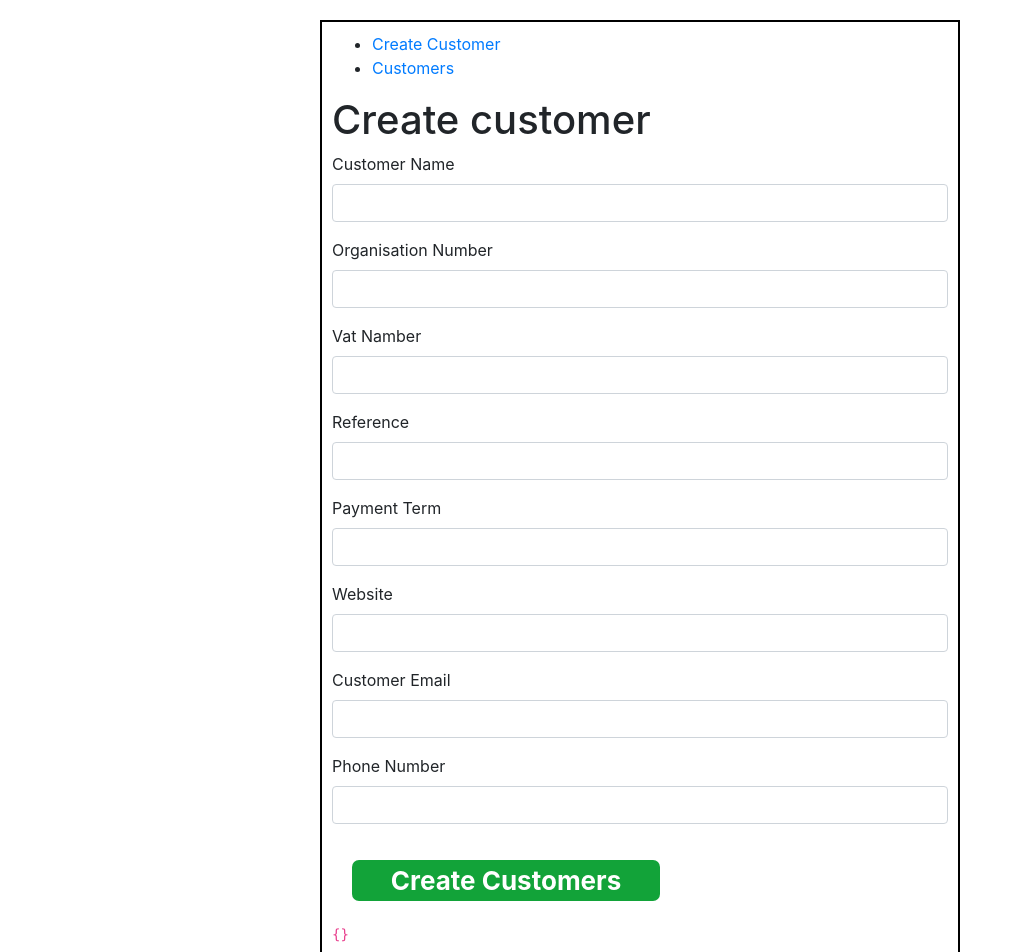
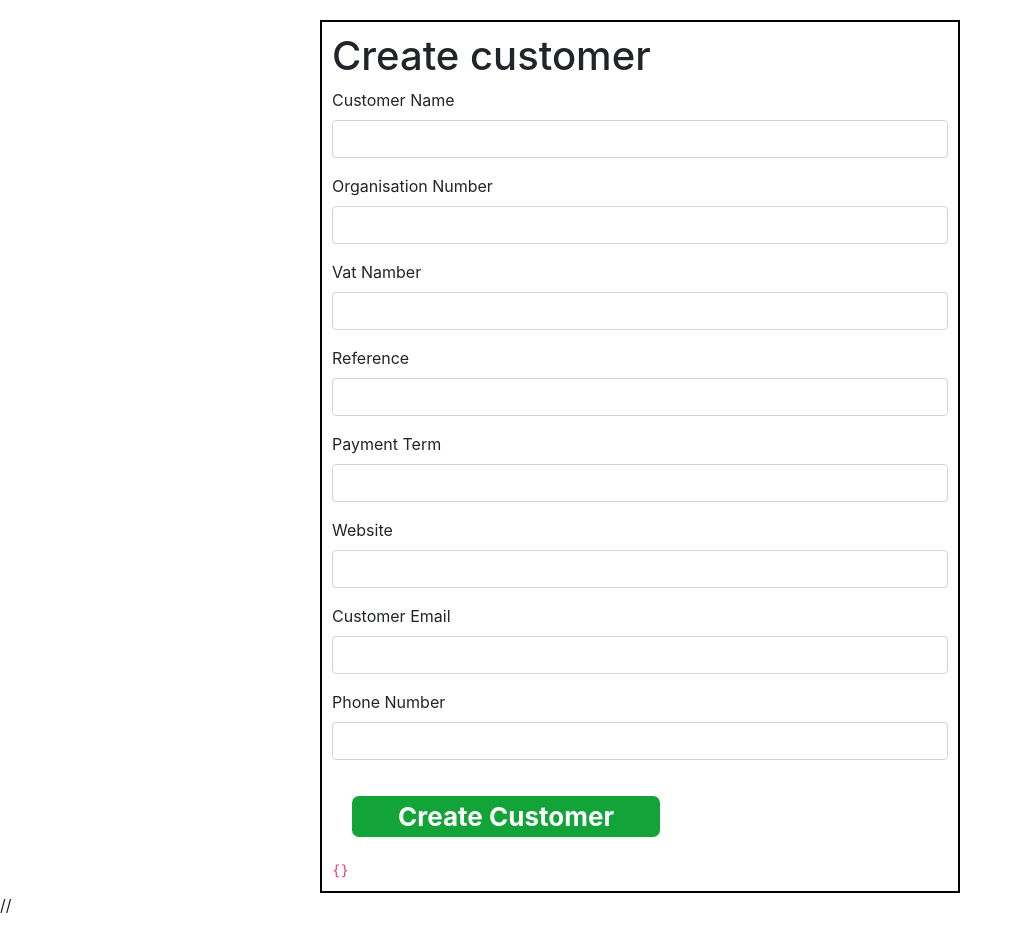
Before and after one commit to AbdullahiAden/individ-uppgift, a React (Create React App) app: page /home/create in a window 1280 px wide. Shown: the top 952 px of the page, without its empty margins (0-1023 px from the left). After the commit the page ends 917 px from the top, so only its background shows below. Built offline with nearby package versions, Linux system fonts and the light colour scheme.

Commit message:
minor bugs fixed (organisationNr)

```diff
--- a/src/App.js
+++ b/src/App.js
@@ -36,14 +36,14 @@ function App() {
 
       <Wrapper>
 
-      <ul>
+      {/* <ul>
         <li>
           <Link to="/home/create">Create Customer</Link>
         </li>
         <li>
           <Link to="/home"> Customers</Link>
         </li>
-      </ul>
+      </ul> */}
 
       <CustomersListContext.Provider value={CustomersListContextValue}>
         <Switch>
--- a/src/pages/CustomerCreatePage.jsx
+++ b/src/pages/CustomerCreatePage.jsx
@@ -50,7 +50,7 @@ export default function CustomerCreatePage() {
             <h1>Create customer</h1>
             <form onSubmit={handleOnSubmit}  >
                 {renderInput("name", "Customer Name","Name")}
-                {renderInput("organistationNr", "Organisation Number")}
+                {renderInput("organisationNr", "Organisation Number")}
                 {renderInput("vatNr", "Vat Namber ")}
                 {renderInput("reference", "Reference ")}
                 {renderInput("paymentTerm", "Payment Term", "number")}
@@ -58,7 +58,7 @@ export default function CustomerCreatePage() {
                 {renderInput("email", "Customer Email","email")}
                 {renderInput("phoneNumber", "Phone Number", "tel")}
 
-                <Buttons type="submit">Create Customers</Buttons>
+                <Buttons type="submit">Create Customer</Buttons>
 
                 {/* <button  className=""></button> */}
             </form>
--- a/src/pages/CustomerDetailsPage.jsx
+++ b/src/pages/CustomerDetailsPage.jsx
@@ -68,6 +68,7 @@ export default function CustomerDetailsPage(props) {
                             <tr>
                                 <td>organisation Number</td>
                                 <td>{customerItem.organisationNr}</td>
+                                {/* <td>{customerItem.organisationNr}</td> */}
                             </tr>
                             <tr>
                                 <td>VAT Number</td>
--- a/src/pages/CustomerListPage.jsx
+++ b/src/pages/CustomerListPage.jsx
@@ -8,8 +8,6 @@ const Heading =styled.h1`
 font-size:2rem;
 color:black;
 `
-
-
 
 export default function CustomerListPage() {
     const {customerList,setCustomerList}=useContext(CustomersListContext)
--- a/src/pages/HomePage.jsx
+++ b/src/pages/HomePage.jsx
@@ -1,5 +1,5 @@
 import React, {useContext, useEffect, useState } from 'react'
-import { useHistory } from 'react-router-dom'
+import { useHistory,Link } from 'react-router-dom'
 import CustomerListItem from '../components/CustomerListItem'
 import UserInfo from '../components/UserInfo'
 import { CustomersListContext } from '../Contexts/CustomersListContext'
@@ -30,6 +30,14 @@ export default function HomePage() {
 
     return (
         <div>
+            <ul>
+        <li>
+          <Link to="/home/create">Create Customer</Link>
+        </li>
+        <li>
+          <Link to="/home"> Customers</Link>
+        </li>
+      </ul>
 
  {/* <UserInfo/> */}
             <p>{userInfo.firstName}</p>
```
